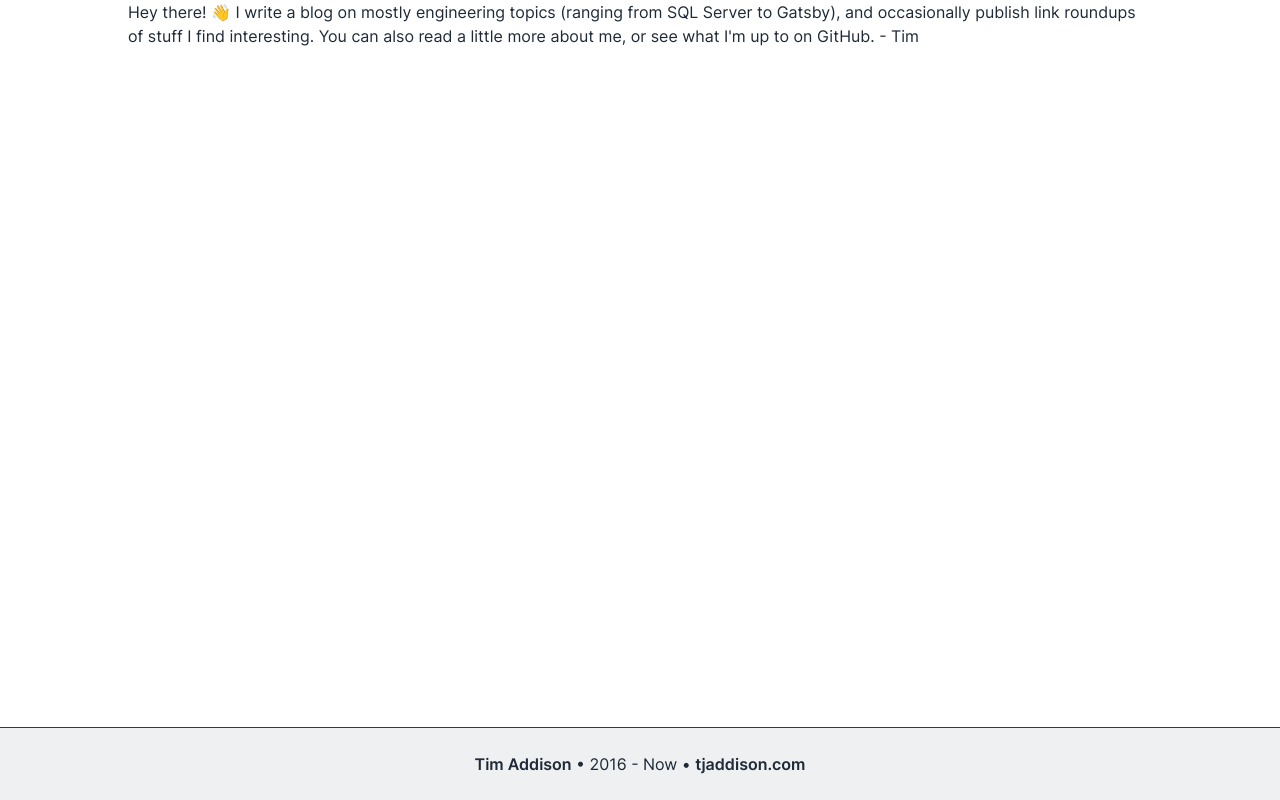
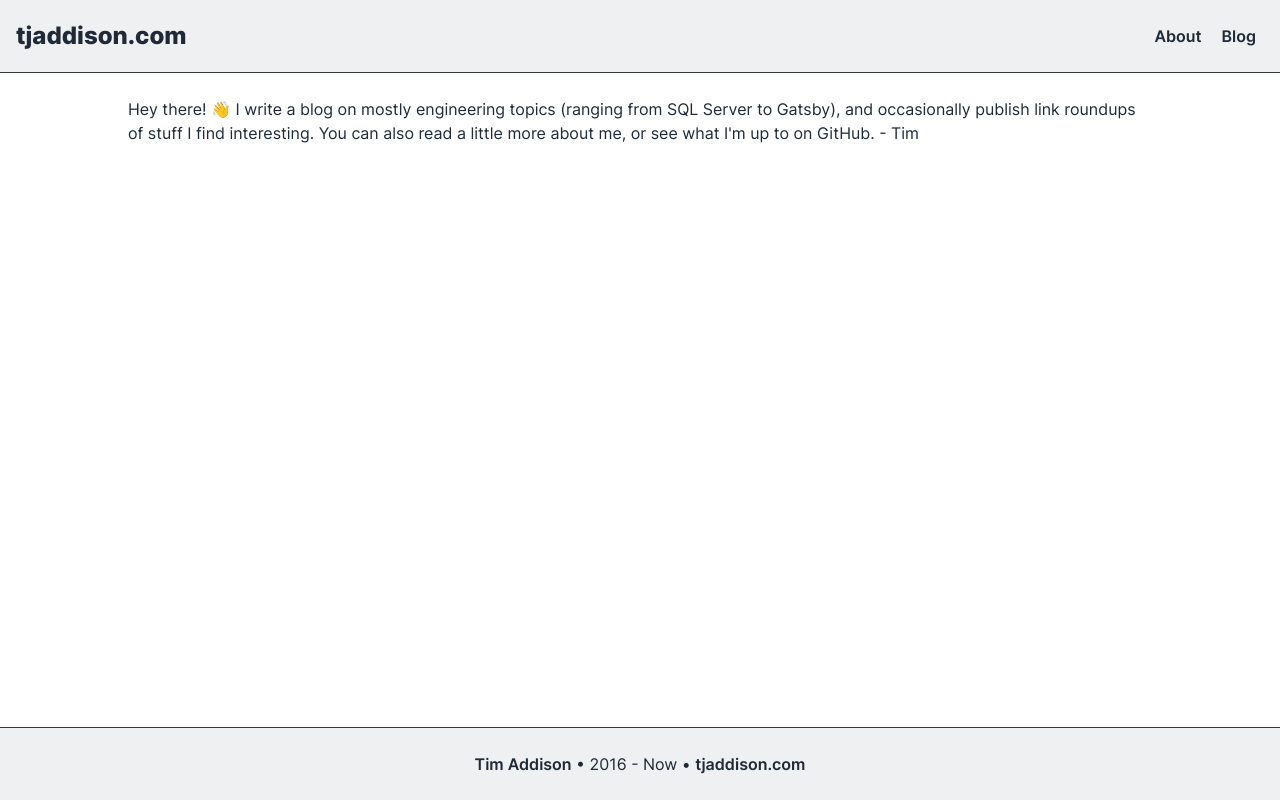
Before and after one commit to taddison/personal-site, an Eleventy site: page site/index.njk in a window 1280 px wide. Built offline with nearby package versions, Linux system fonts and the light colour scheme; Eleventy itself is replaced by a stand-in of ours; files that its build step writes are made by us from their sources.

Commit message:
add header and some nav

```diff
--- a/site/_includes/default.njk
+++ b/site/_includes/default.njk
@@ -42,6 +42,29 @@ title: tjaddison.com
   </head>
   <body class="text-gray-800">
     <div class="min-h-screen flex flex-col">
+
+      <header class="bg-accent-1 border-accent-5 border-b p-4 mb-6 flex items-center justify-between flex-wrap">
+        <h1 class="flex items-center flex-shrink-0">
+          <a
+            class="text-2xl font-extrabold hover:text-accent-3"
+            href="/"
+            rel="home"
+          >tjaddison.com</a>
+        </h1>
+        <div class="flex items-center :w-auto">
+          <div class="font-semibold flex-grow text-right">
+            <a
+              href="/about"
+              class="inline-block hover:text-accent-3 p-2"
+            >About</a>
+            <a
+              href="/blog"
+              class="inline-block hover:text-accent-3 p-2"
+            >Blog</a>
+          </div>
+        </div>
+      </header>
+
       <div class="mx-auto max-w-5xl px-6 md:px-0 flex-1 w-full md:w-5/6">
         <main>{{ content | safe }}</main>
       </div>
```
